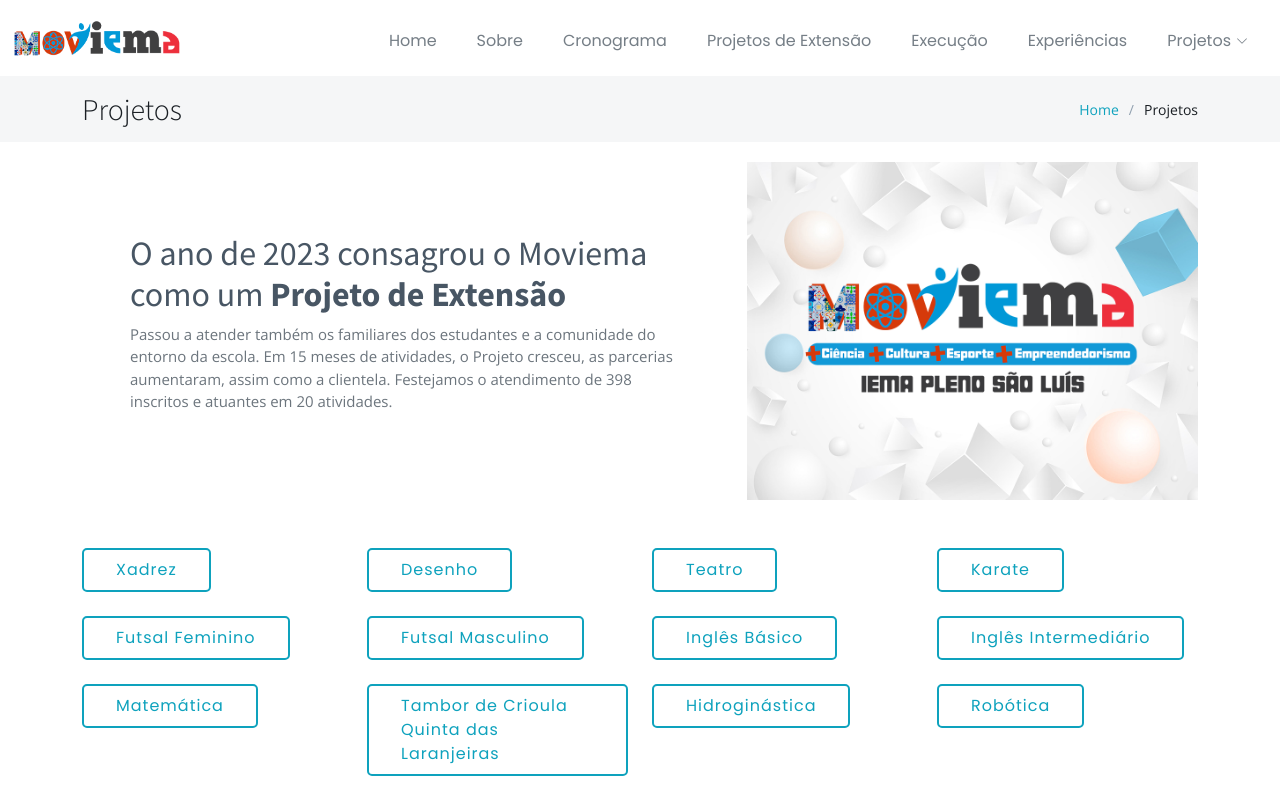
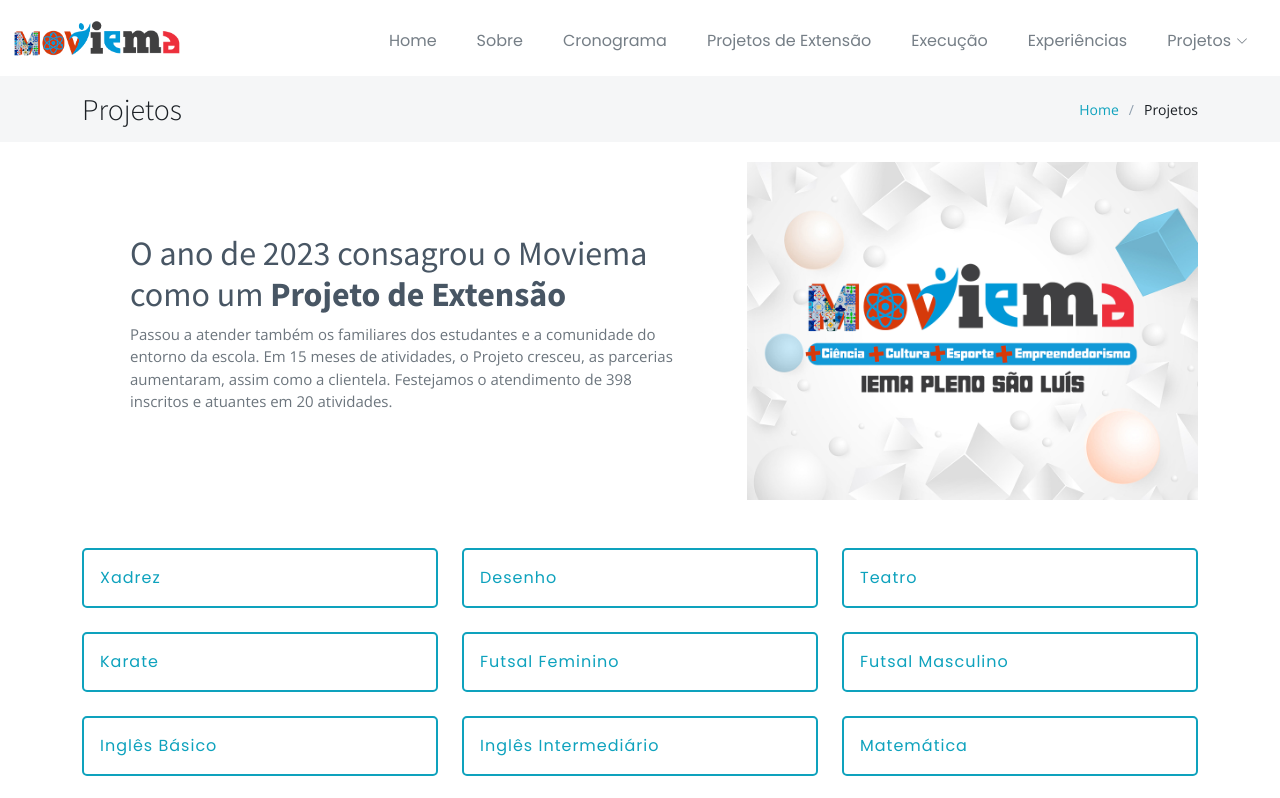
Before and after one commit to moviemaapp/moviemaapp, a React (Vite) app: page /moviemaapp/projetos in a window 1280 px wide. Shown: the top 798 px of the page. Built offline with nearby package versions, Linux system fonts and the light colour scheme.

Commit message:
botoesok

```diff
--- a/src/pages/ProjetoCardNew.jsx
+++ b/src/pages/ProjetoCardNew.jsx
@@ -5,10 +5,10 @@
 const ProjetoCardNew = ({ project_slug, title }) => {
     return (
         <>
-          <div className="col-lg-3">
+          <div className="col-lg-4" style={{ display: 'flex' }}>
 
 
-            <Link to={`/moviemaapp/projeto/${project_slug}`} class="btn-get-project-card scrollto">{title}</Link>
+          <Link to={`/moviemaapp/projeto/${project_slug}`} className="btn-get-project-card scrollto p-3" style={{ width: '100%' }}>{title}</Link>
 
 
           </div>
```
